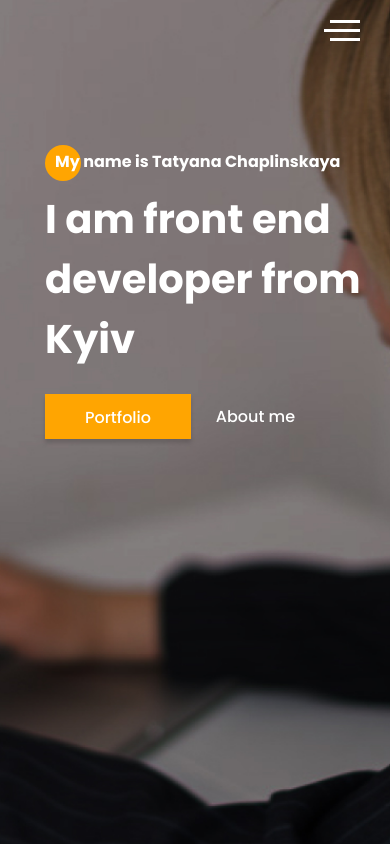
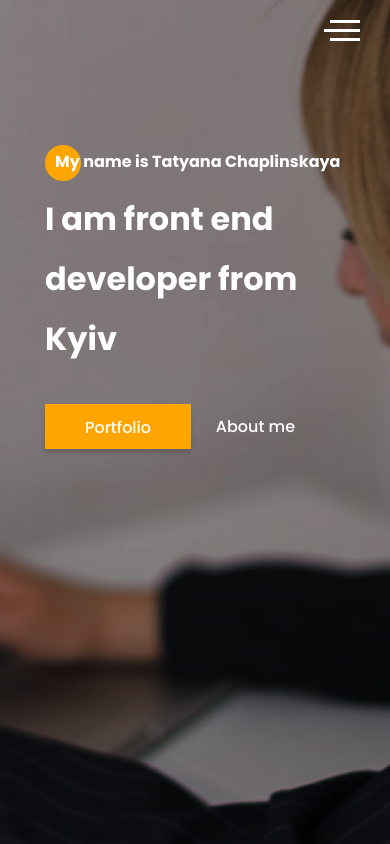
Before and after one commit to Chaplinskaya/portfolio, a website: page src/index.html in a window 390 px wide. Shown: the top 844 px of the page. Drawn offline with nearby package versions, Linux system fonts and the light colour scheme; files that its build step writes are made by us from their sources; files whose address does not match are found by name.

Commit message:
add media

```diff
--- a/src/sass/blocks/_media.scss
+++ b/src/sass/blocks/_media.scss
@@ -82,15 +82,26 @@
 }
 @media (max-width: 400px) {
     .container {
+        width: 320px;
+    }
+    .promo__container {
         width: 300px;
     }
+    .promo__title {
+        font-size: 32px;
+    }
+    .promo__btns {
+        margin-top: 35px;
+    }
     .about__wrapper {
-        grid-template-columns: 300px;
+        grid-template-columns: 320px;
+        grid-template-rows: 200px;
+        row-gap: 20px;
     }
     .about__descr {
         padding-left: 20px;
     }
     .about__skills {
         padding-left: 20px;
+    }
 }
-}
```
Also changed, not shown: dist/css/style.min.css.
